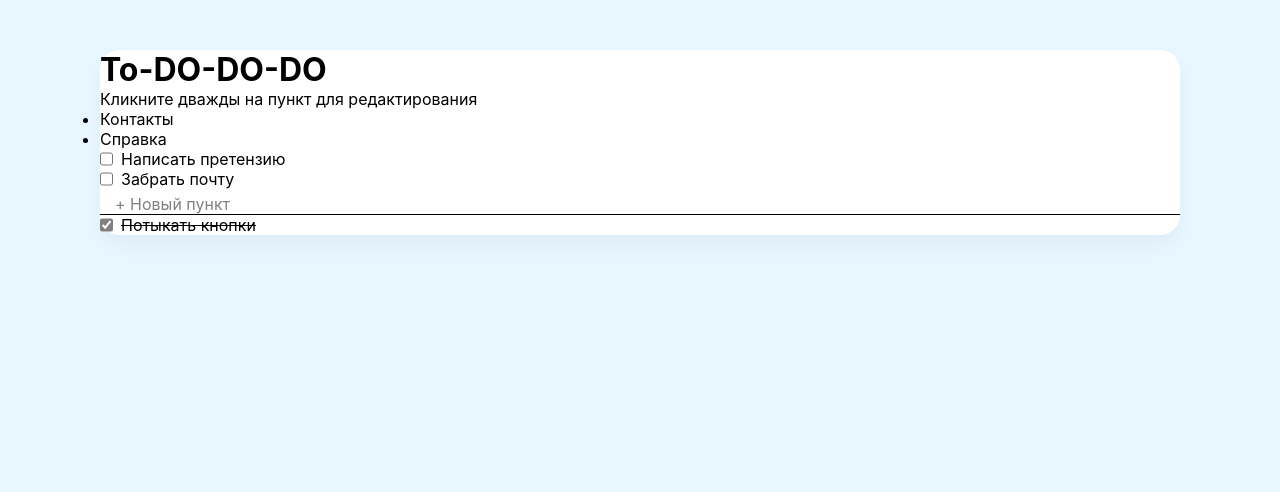
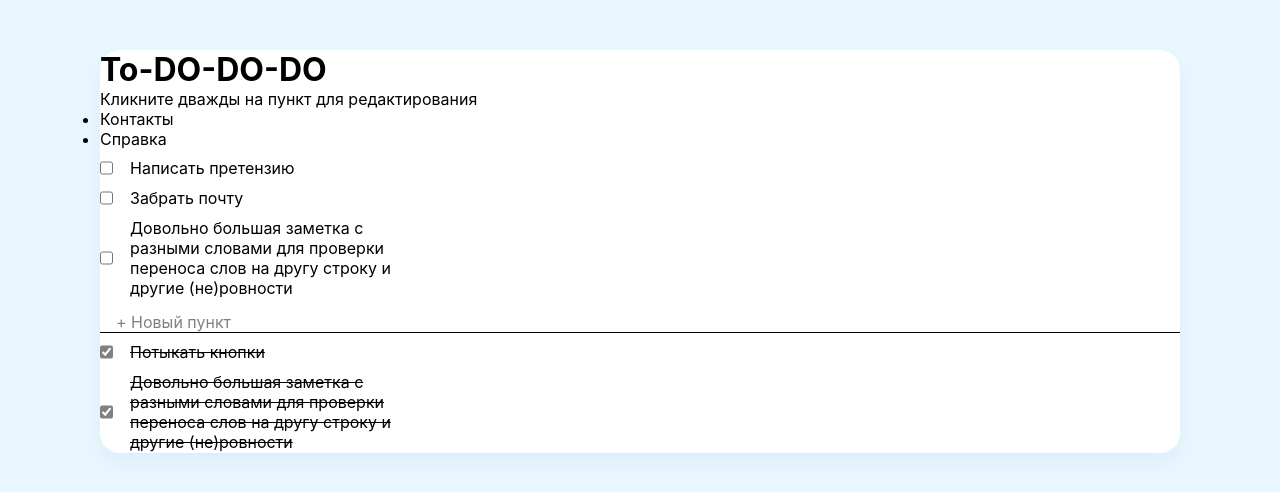
Before and after one commit to AleksRodkin/react-to-do-app, a React (Create React App) app: page / in a window 1280 px wide. Shown: the top 492 px of the page. Built offline with nearby package versions, Linux system fonts and the light colour scheme.

Commit message:
Реализованы функции удаления пункта задачи и добавления нового пункта задачи

```diff
--- a/src/App.js
+++ b/src/App.js
@@ -18,6 +18,16 @@ function App() {
     );
   };
 
+  const addNewTask = () => {
+    const newTask = {
+      id: Date.now(),
+      text: "",
+      isDone: false,
+      isEditing: true
+    };
+    setTasks((prev) => [...prev, newTask]);
+  };
+
   const startEditing = (id) => {
     setTasks((prev) =>
       prev.map((task) =>
@@ -34,6 +44,10 @@ function App() {
     );
   };
 
+  const deleteTask = (id) => {
+    setTasks((prev) => prev.filter((task) => task.id !== id));
+  };
+
   return (
     <div className="wrapper clear p-30">
       <Header />
@@ -42,20 +56,18 @@ function App() {
           <div className="container-tasks__opened">
             {openTasks.map((task) => (
               <Task key={task.id} task={task} toggleTask={toggleTask} startEditing={startEditing}
-              saveTask={saveTask} />
+              saveTask={saveTask} deleteTask={deleteTask}/>
             ))}
           </div>
           <div className="container-tasks__add">
-            <button className="button-new-task" type="button">
+            <button className="button-new-task" type="button" onClick={addNewTask}>
               + Новый пункт
             </button>
-
-            {/* <button className="button-add">Добавить</button> */}
           </div>
           <div className="container-tasks__closed mt-30">
             {closedTasks.map((task) => (
               <Task key={task.id} task={task} toggleTask={toggleTask} startEditing={startEditing}
-              saveTask={saveTask} />
+              saveTask={saveTask} deleteTask={deleteTask} />
             ))}
           </div>
         </div>
--- a/src/components/Task.js
+++ b/src/components/Task.js
@@ -1,4 +1,4 @@
-function Task({ task, toggleTask, startEditing, saveTask }) {
+function Task({ task, toggleTask, startEditing, saveTask, deleteTask }) {
   return (
     <div className="task">
       <input
@@ -19,10 +19,12 @@ function Task({ task, toggleTask, startEditing, saveTask }) {
         />
       ) : (
         <span
+          className="task__span"
           style={{ textDecoration: task.isDone ? "line-through" : "none" }}
           onDoubleClick={() => startEditing(task.id)}
         >
           {task.text}
+          <span className="delete-btn" onClick={() => deleteTask(task.id)}>Х</span>
         </span>
       )}
     </div>
--- a/src/data/tasks.js
+++ b/src/data/tasks.js
@@ -1,7 +1,9 @@
 const tasks = [
   { id: 1, text: "Написать претензию", isDone: false, isEditing: false },
   { id: 2, text: "Забрать почту", isDone: false, isEditing: false },
-  { id: 3, text: "Потыкать кнопки", isDone: true, isEditing: false },
+  { id: 3, text: "Довольно большая заметка с разными словами для проверки переноса слов на другу строку и другие (не)ровности", isDone: false, isEditing: false },
+  { id: 4, text: "Потыкать кнопки", isDone: true, isEditing: false },
+  { id: 5, text: "Довольно большая заметка с разными словами для проверки переноса слов на другу строку и другие (не)ровности", isDone: true, isEditing: false },
 ];
 
 export default tasks;
--- a/src/index.scss
+++ b/src/index.scss
@@ -20,18 +20,49 @@ body {
 
 .task {
   display: flex;
-  gap: 8px;
+  gap: 12px;
+  margin-top: 8px;
+  margin-bottom: 8px;
+
+  &__span {
+    width: 300px;
+    min-height: 20px;
+    border: 1px solid transparent;
+    padding-left: 4px;
+    padding-right: 20px;
+    position: relative;
+    overflow-wrap: break-word;
+
+  &:hover {
+    border: 1px black solid;
+  }
+
+    .delete-btn {
+      position: absolute;
+      right: 1px;
+      display: none;
+      top: 50%;
+      transform: translateY(-50%);
+      color: red;
+      font-weight: bold;
+      cursor: pointer;
+      padding-right: 4px;
+    }
+
+    &:hover .delete-btn {
+      display: inline-block;
+    }
+  }
 }
 
 .button-new-task {
-    margin-left: 15px;
+  margin-left: 16px;
   margin-top: 5px;
   font-size: 16px;
   color: gray;
   background: none;
   border: none;
   cursor: pointer;
-
 }
 
 .container-tasks__closed {
```
Lines whose indentation alone changed are shown as unchanged.
